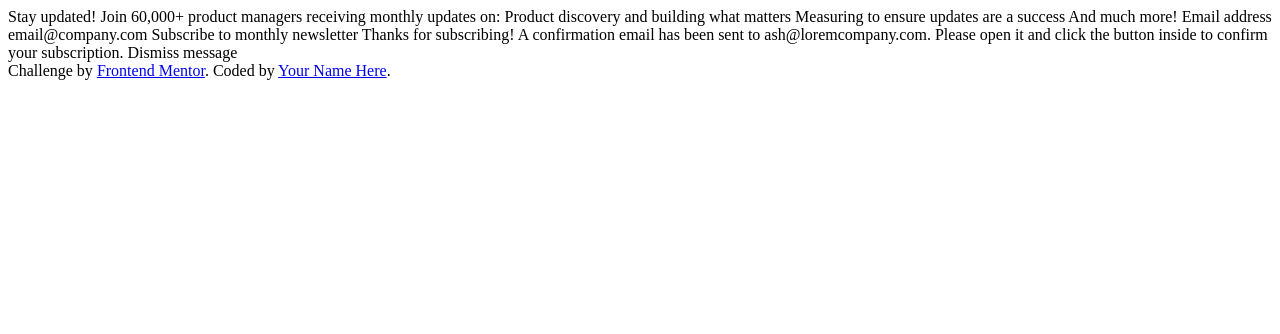
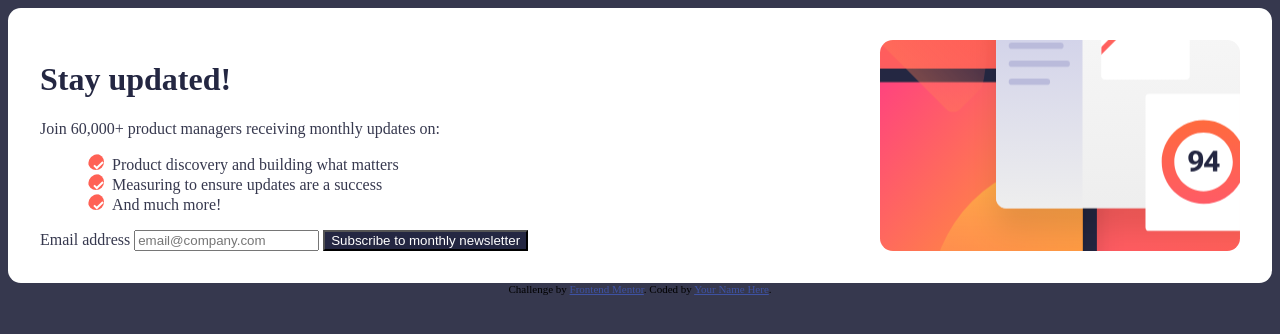
Before and after one commit to GitCodersFA/Newsletter-Page, a plain HTML site: page index.html in a window 1280 px wide. Drawn offline with Linux system fonts and the light colour scheme.

Commit message:
Added html and a little bit of css

```diff
--- a/index.html
+++ b/index.html
@@ -9,34 +9,43 @@
   <title>Frontend Mentor | Newsletter sign-up form with success message</title>
 
   <!-- Feel free to remove these styles or customise in your own stylesheet 👍 -->
+   <link rel="stylesheet" href="style.css">
 </head>
 <body>
 
   <!-- Sign-up form start -->
+  <div class="container">
+    <div class="box1">
+      <h1 class="main-heading">Stay updated!</h1>
 
-  Stay updated!
+    <p>Join 60,000+ product managers receiving monthly updates on:</p>
+    <ul>
+    <li class="list-item"> <span class="check-icon"></span>Product discovery and building what matters</li>
+    <li class="list-item"> <span class="check-icon"></span>Measuring to ensure updates are a success</li>
+    <li class="list-item"> <span class="check-icon"></span>And much more!</li>
+    </ul>
+    <label for="email-input">Email address</label>
+    <input type='text' placeholder='email@company.com' id="email-input"></input>
 
-  Join 60,000+ product managers receiving monthly updates on:
+    <input type="submit" value="Subscribe to monthly newsletter" class="submit-btn">
 
-  Product discovery and building what matters
-  Measuring to ensure updates are a success
-  And much more!
+    </div>
 
-  Email address
-  email@company.com
+    <div class="box2">
 
-  Subscribe to monthly newsletter
+    </div>
 
+  </div>
   <!-- Sign-up form end -->
 
   <!-- Success message start -->
 
-  Thanks for subscribing!
+  <!-- Thanks for subscribing!
 
   A confirmation email has been sent to ash@loremcompany.com.
   Please open it and click the button inside to confirm your subscription.
 
-  Dismiss message
+  Dismiss message -->
 
   <!-- Success message end -->
 
--- a/style.css
+++ b/style.css
@@ -1,3 +1,49 @@
-
+@import url('https://fonts.googleapis.com/css2?family=Roboto:ital,wght@0,100..900;1,100..900&display=swap');
 .attribution { font-size: 11px; text-align: center; }
 .attribution a { color: hsl(228, 45%, 44%); }
+
+body{
+    background-color: hsl(235, 18%, 26%);
+}
+.container{
+    display: flex;
+    background-color: white;
+    color: hsl(235, 18%, 26%);
+    padding: 2em;
+    border-radius: 0.8rem;
+}
+
+.box1{
+    width: 70%;
+}
+
+.box2{
+    width: 30%;
+    background: url(./assets/images/illustration-sign-up-desktop.svg);
+    border-radius: 0.8rem;
+}
+.main-heading{
+    color: hsl(234, 29%, 20%);
+}
+
+.submit-btn{
+    background-color: hsl(234, 29%, 20%);
+    color:white;
+}
+
+.check-icon, .box2{
+    background-repeat: no-repeat;
+    background-position: center;
+    background-size: cover;
+}
+.check-icon{
+    background: url('./assets/images/icon-list.svg');
+    width: 1rem;
+    height: 1rem;
+    display: inline-block;
+    border-radius: 50%;
+    margin: 0 0.5rem;
+}
+.list-item{
+    list-style: none;
+}
```
